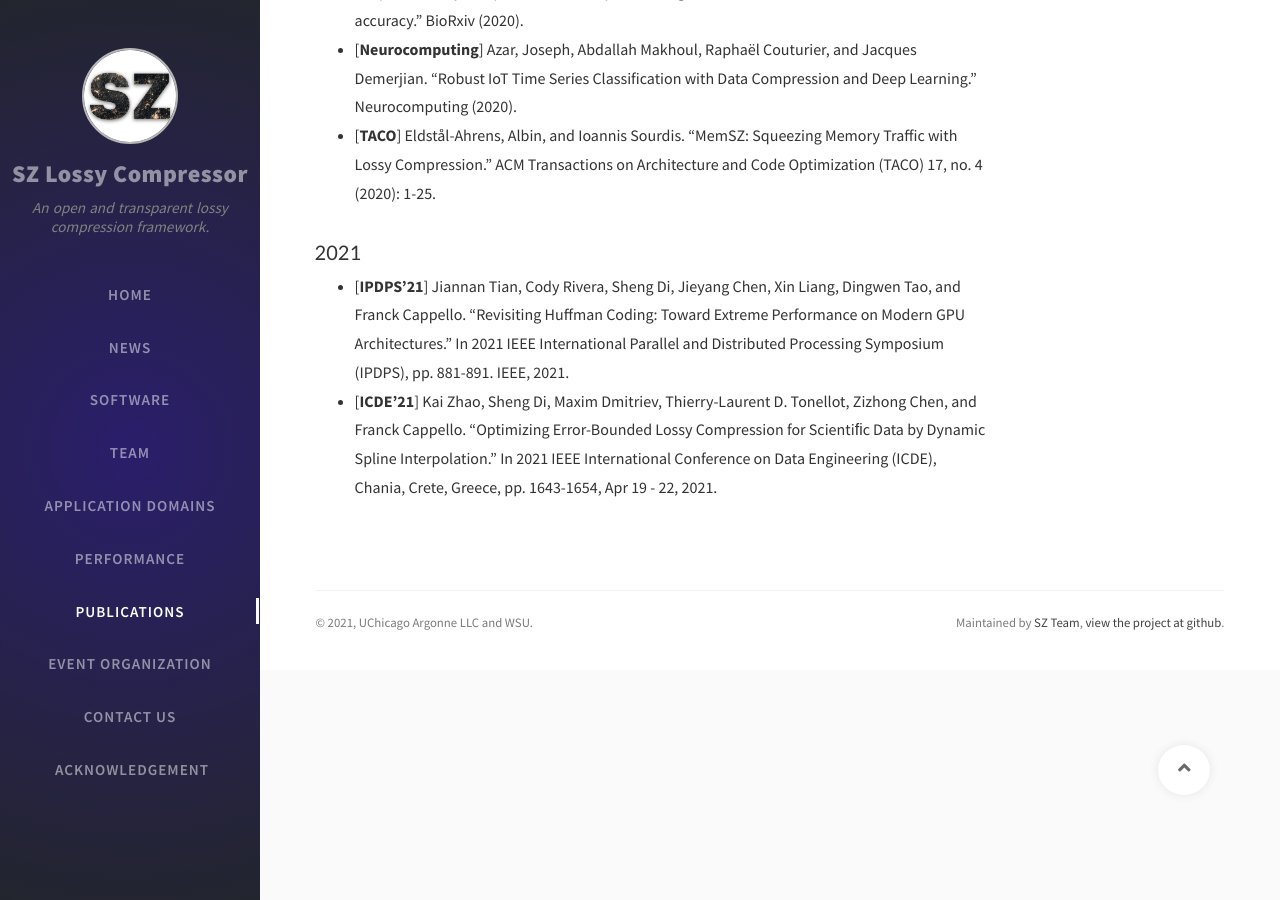
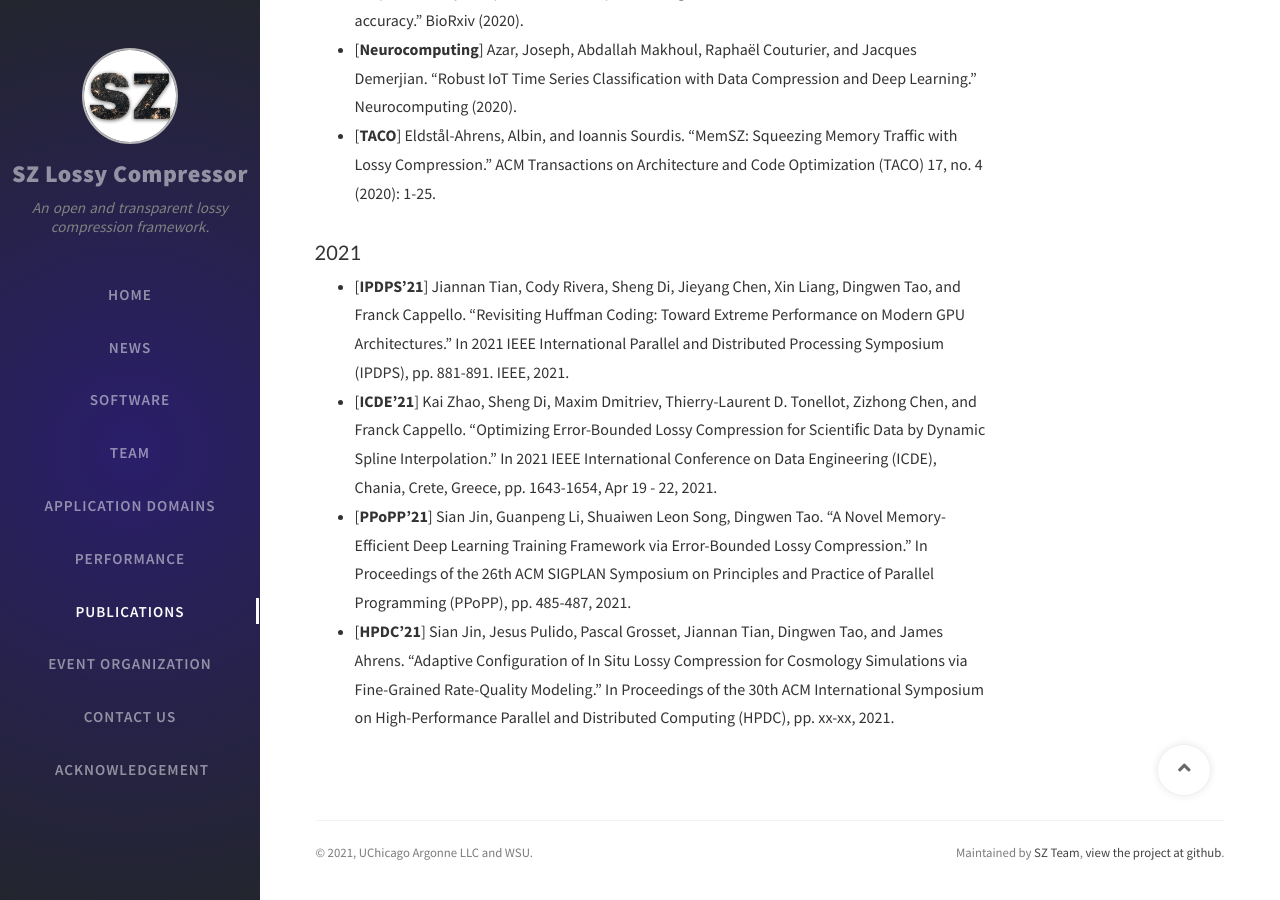
Before and after one commit to szcompressor/szcompressor.github.io, a Jekyll site: the page built from tabs/publication.md, in a window 1280 px wide and 900 px high, scrolled down 4626 px. Built offline with Jekyll 4.4.1, drawn with Linux system fonts in a browser that asks for light colours; nearby versions of some CDN libraries; comment, search, counter and statistics services are not loaded.

Commit message:
Add two publications

```diff
--- a/tabs/publication.md
+++ b/tabs/publication.md
@@ -56,3 +56,5 @@ title: Publications
 - [**IPDPS'21**] Jiannan Tian, Cody Rivera, Sheng Di, Jieyang Chen, Xin Liang, Dingwen Tao, and Franck Cappello. "Revisiting Huffman Coding: Toward Extreme
 Performance on Modern GPU Architectures." In 2021 IEEE International Parallel and Distributed Processing Symposium (IPDPS), pp. 881-891. IEEE, 2021.
 - [**ICDE'21**] Kai Zhao, Sheng Di, Maxim Dmitriev, Thierry-Laurent D. Tonellot, Zizhong Chen, and Franck Cappello. "Optimizing Error-Bounded Lossy Compression for Scientiﬁc Data by Dynamic Spline Interpolation." In 2021 IEEE International Conference on Data Engineering (ICDE), Chania, Crete, Greece, pp. 1643-1654, Apr 19 - 22, 2021.
+- [**PPoPP'21**] Sian Jin, Guanpeng Li, Shuaiwen Leon Song, Dingwen Tao. "A Novel Memory-Efficient Deep Learning Training Framework via Error-Bounded Lossy Compression." In Proceedings of the 26th ACM SIGPLAN Symposium on Principles and Practice of Parallel Programming (PPoPP), pp. 485-487, 2021.
+- [**HPDC'21**] Sian Jin, Jesus Pulido, Pascal Grosset, Jiannan Tian, Dingwen Tao, and James Ahrens. "Adaptive Configuration of In Situ Lossy Compression for Cosmology Simulations via Fine-Grained Rate-Quality Modeling." In Proceedings of the 30th ACM International Symposium on High-Performance Parallel and Distributed Computing (HPDC), pp. xx-xx, 2021.
```
